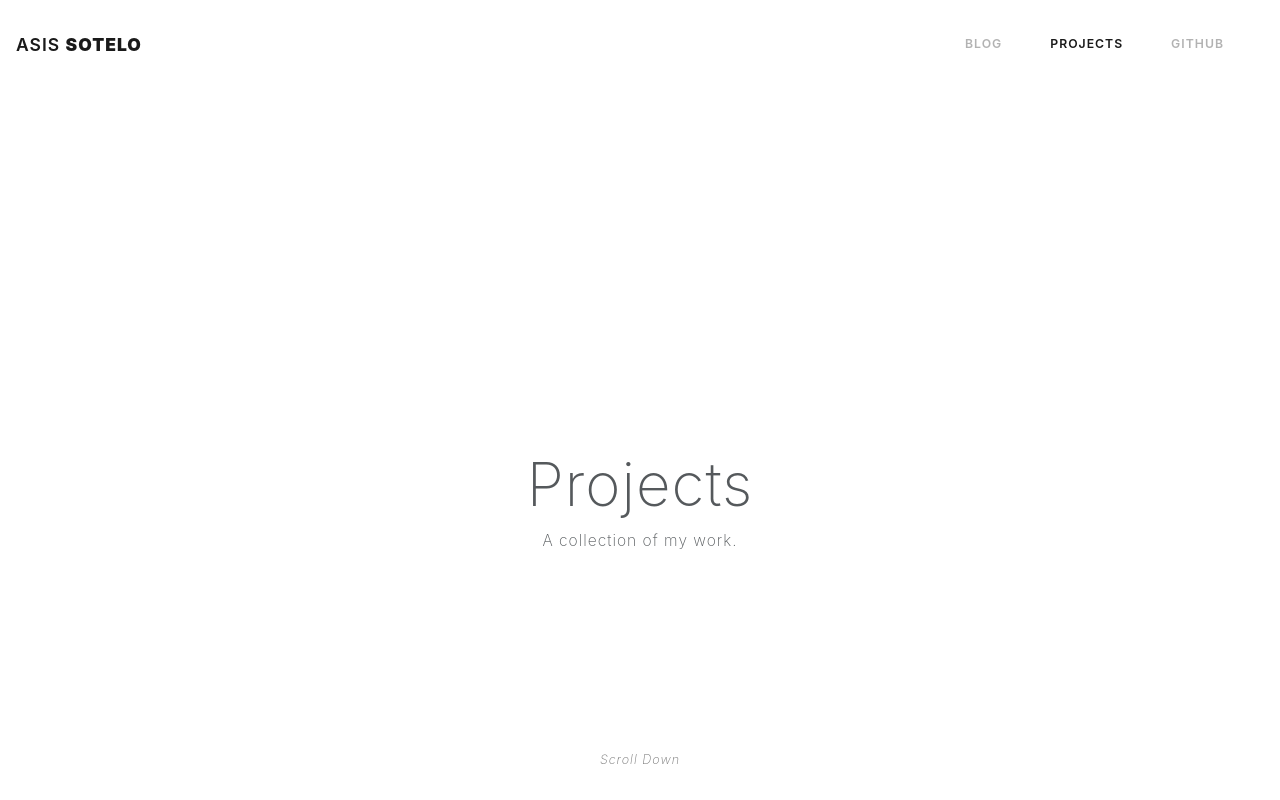
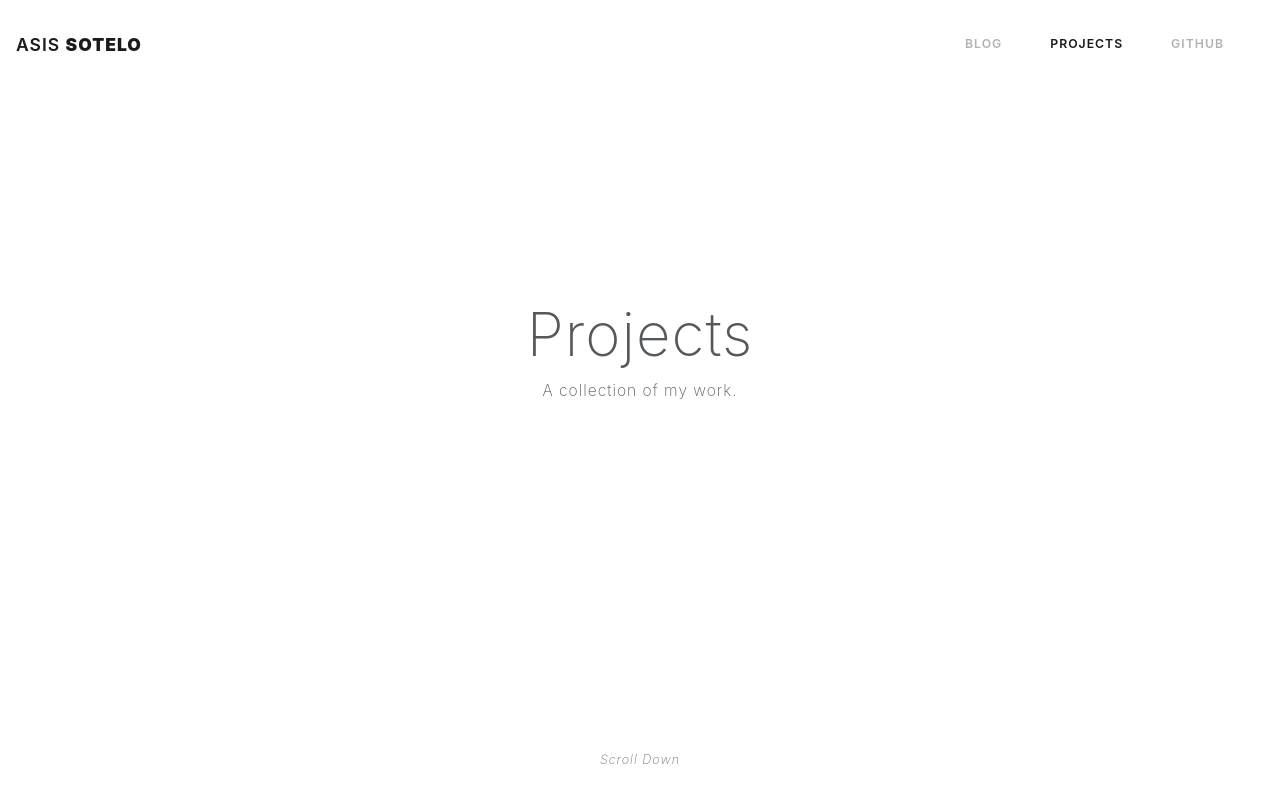
Before and after one commit to AsisASotelo/personal_website, a React (Create React App) app: page /projects in a window 1280 px wide. Shown: the top 800 px of the page. Built offline with nearby package versions, Linux system fonts and the light colour scheme.

Commit message:
Fixed Title 2

```diff
--- a/src/index.css
+++ b/src/index.css
@@ -69,7 +69,7 @@ code {
   font-size: calc(10px + 2vmin);
   margin-left:10px;
   margin-right:10px;
-  margin-top:350px;
+  margin-top:18%;
 
 
 
```
